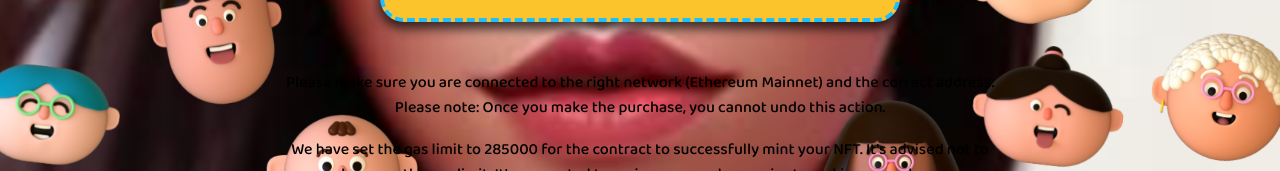
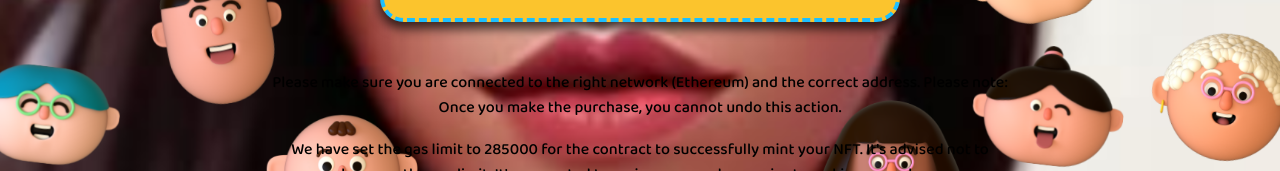
Before and after one commit to justme2029/gt1, a React (Create React App) app in the folder nft-minting-app-main/: page / in a window 1280 px wide. Shown: the part 588-759 px from the top of the page. Built offline with nearby package versions, Linux system fonts and the light colour scheme.

Commit message:
Update App.js

```diff
--- a/nft-minting-app-main/src/App.js
+++ b/nft-minting-app-main/src/App.js
@@ -415,7 +415,7 @@ function App() {
             }}
           >
             Please make sure you are connected to the right network (
-            {CONFIG.NETWORK.NAME} Mainnet) and the correct address. Please note:
+            {CONFIG.NETWORK.NAME}) and the correct address. Please note:
             Once you make the purchase, you cannot undo this action.
           </s.TextDescription>
           <s.SpacerSmall />
```
